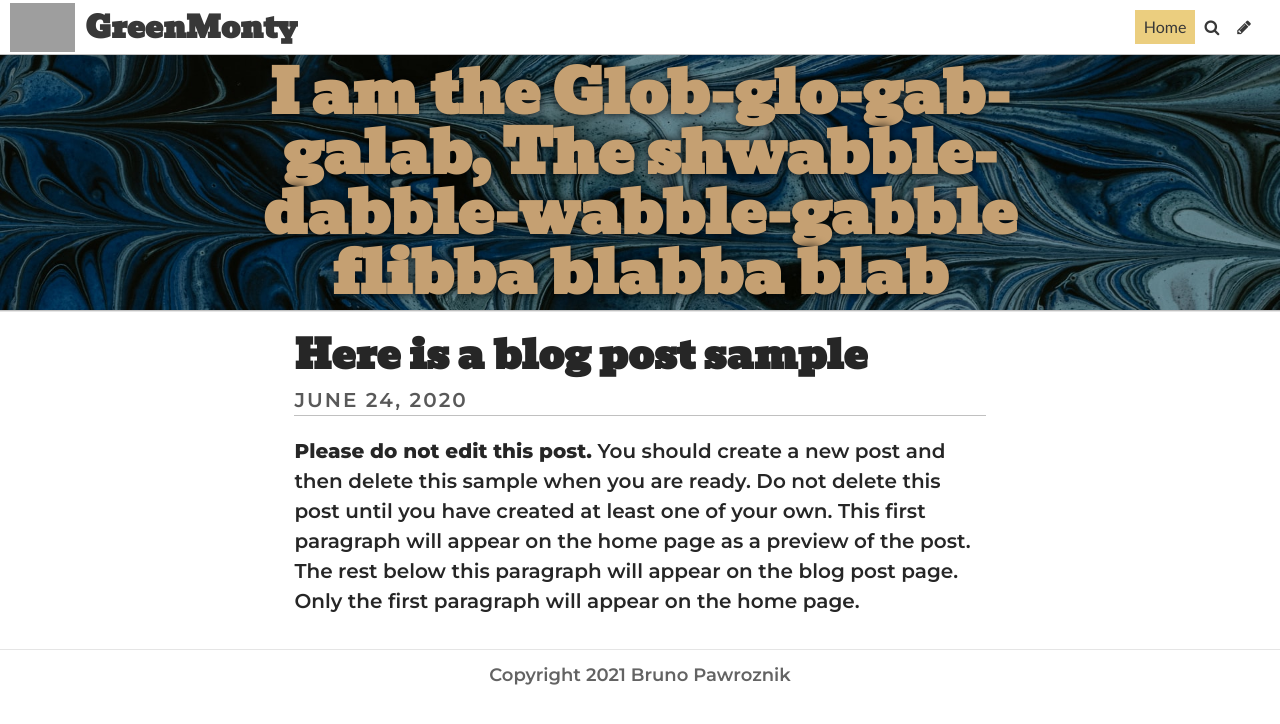
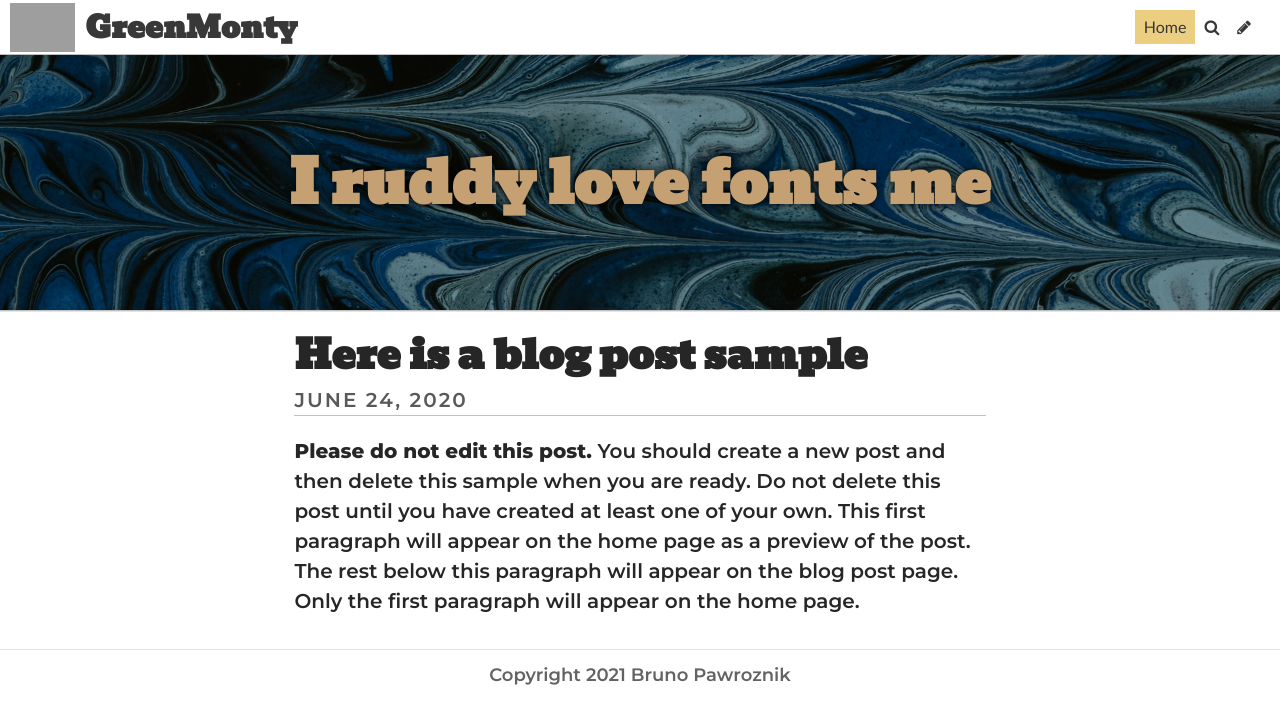
Before and after one commit to hbanks01/MontyBurnsSite, a Jekyll site: the page built from index.html, in a window 1280 px wide. Shown: the top 724 px of the page. Built offline with Jekyll 4.4.1, drawn with Linux system fonts in a browser that asks for light colours; some web fonts are replaced; the list of posts is cut into pages by our own code; grey boxes are pictures that could not be loaded.

Commit message:
Update Settings “general”

```diff
--- a/_data/settings.yml
+++ b/_data/settings.yml
@@ -2,8 +2,7 @@ title: GreenMonty
 description: A website with a blog
 footer_text: Copyright 2021 Bruno Pawroznik
 header_feature_image: ../uploads/pawel-czerwinski-7fpy4bvvqwo-unsplash.jpg
-header_text: I am the Glob-glo-gab-galab, The shwabble-dabble-wabble-gabble
-  flibba blabba blab
+header_text: I ruddy love fonts me
 header_text_color: "#c5a072"
 bannerheight: 20vmax
 navbarheight: 55px
```
